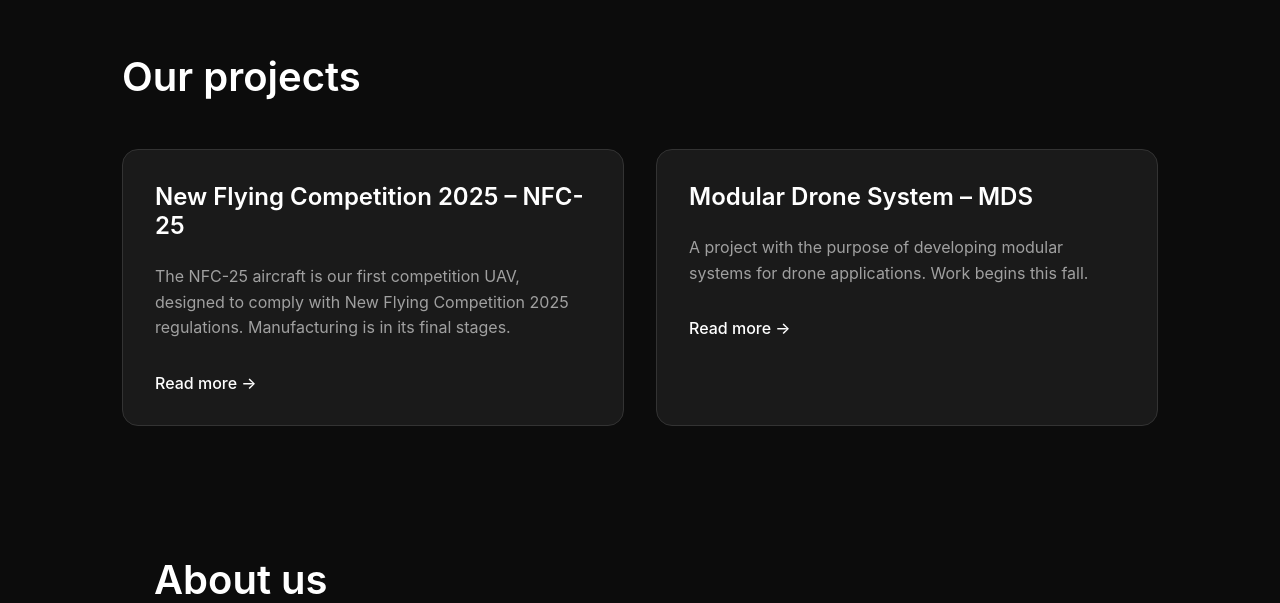
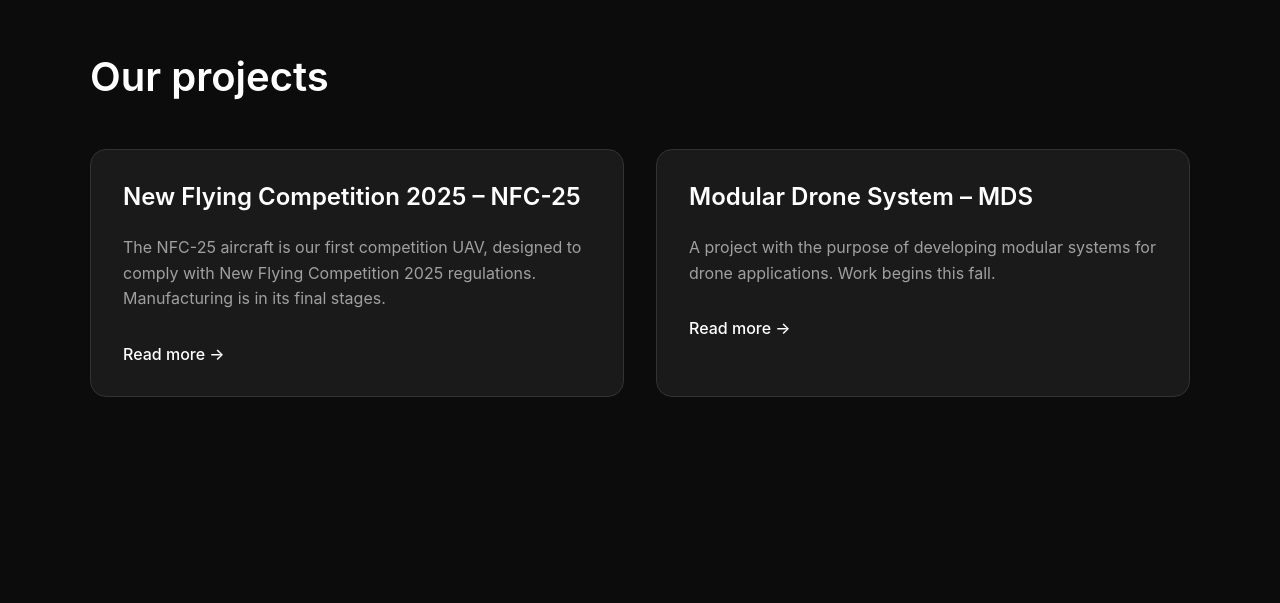
Before and after one commit to KthAeroDesign/websitev1, a React app in the folder frontend/: page / in a window 1280 px wide. Shown: the part 877-1480 px from the top of the page. Built offline with nearby package versions, Linux system fonts and the light colour scheme; the HTML template or start-up script is replaced by a standard one.

Commit message:
fix alignment issue with about section

```diff
--- a/frontend/src/index.css
+++ b/frontend/src/index.css
@@ -36,7 +36,6 @@ h3 {
 .container {
   max-width: 1100px;
   margin: 0 auto;
-  padding: 0 2rem;
 }
 
 section {
--- a/frontend/src/pages/Home/Home.tsx
+++ b/frontend/src/pages/Home/Home.tsx
@@ -17,8 +17,6 @@ const Home = () => {
     const handleProjectClick = (projectName: string) => {
         alert(`Du klickade på projektet: ${projectName}`);
     };
-
-
 
     return (
         <>
```
